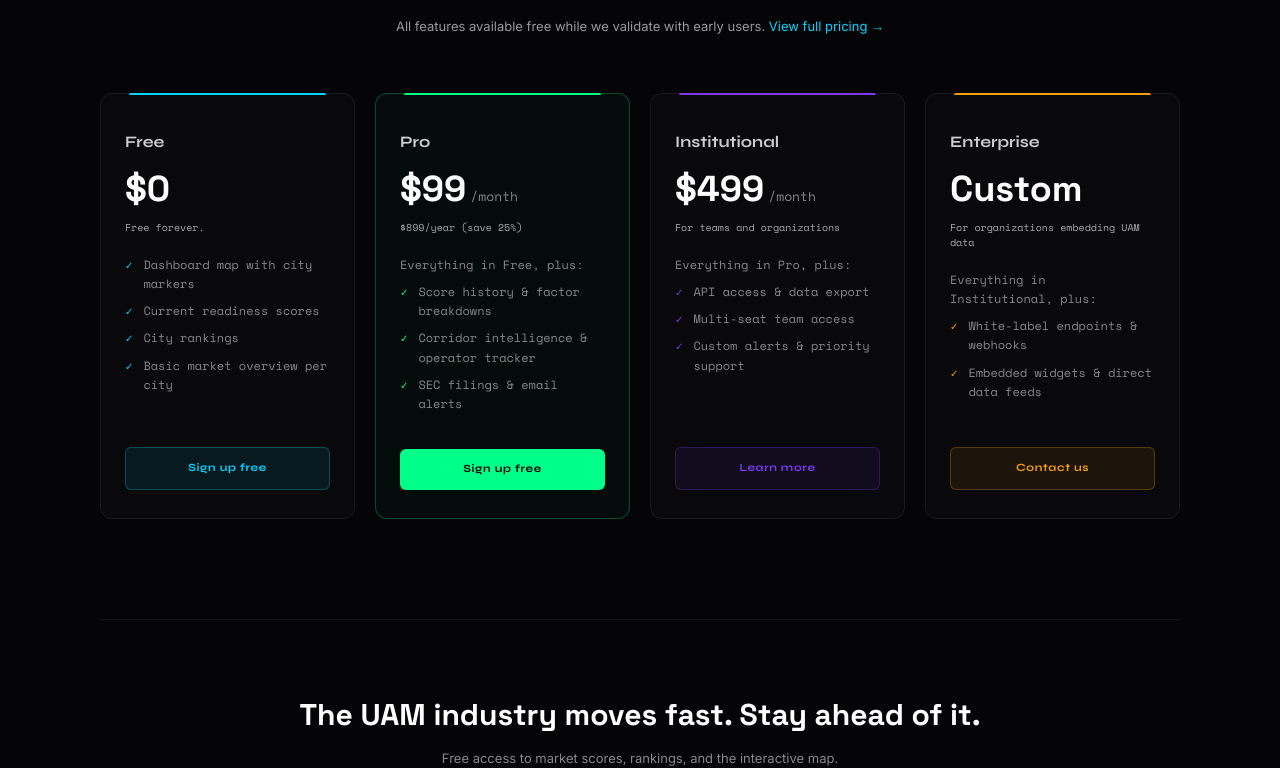
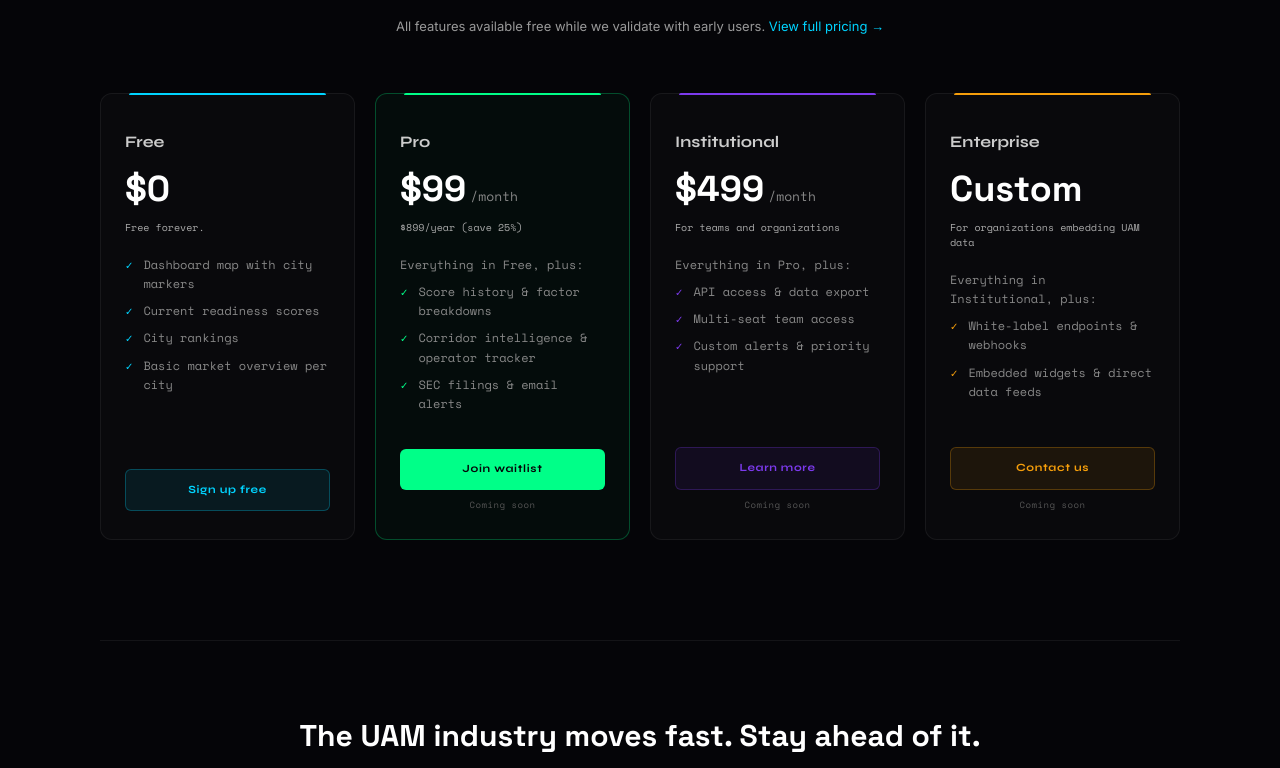
Before and after one commit to Xdrum1/airgrid, a Next.js app: page / in a window 1280 px wide. Shown: the part 3743-4511 px from the top of the page. Built offline with nearby package versions, Linux system fonts and the light colour scheme; no server answers; the database is empty.

Commit message:
Add Coming soon to landing paid tiers, route Pro CTA to waitlist

```diff
--- a/src/app/(landing)/page.tsx
+++ b/src/app/(landing)/page.tsx
@@ -35,7 +35,7 @@ const TIERS = [
       "SEC filings & email alerts",
     ],
     yearlyNote: "$899/year (save 25%)",
-    cta: { label: "Sign up free", href: "/login" },
+    cta: { label: "Join waitlist", href: "/contact?tier=pro" },
     highlight: true,
   },
   {
@@ -1236,6 +1236,19 @@ export default async function LandingPage() {
                     {tier.cta.label}
                   </Link>
                 )}
+                {tier.name !== "Free" && (
+                  <div
+                    style={{
+                      textAlign: "center",
+                      marginTop: 8,
+                      fontSize: 9,
+                      color: "#555",
+                      letterSpacing: 0.5,
+                    }}
+                  >
+                    Coming soon
+                  </div>
+                )}
               </div>
             );
           })}
```
